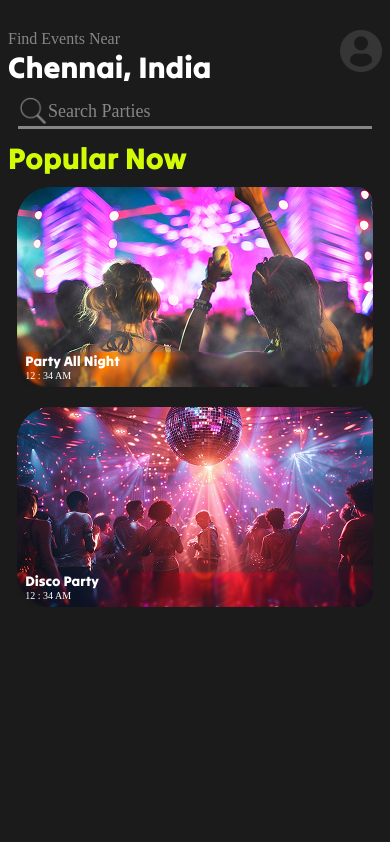
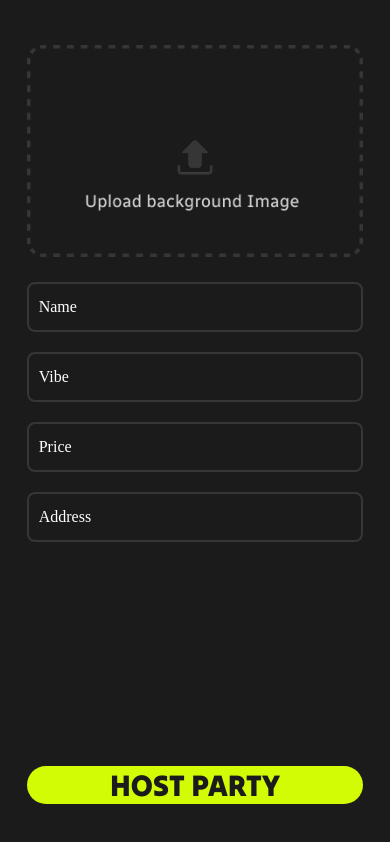
Before and after one commit to mohakdev/after-party, a React Native app in the folder party-app/: screen /Host in a window 390 px wide. Built offline with nearby package versions, Linux system fonts and the light colour scheme; a web font is replaced by a local one.

Commit message:
UI almost done

```diff
--- a/party-app/App.tsx
+++ b/party-app/App.tsx
@@ -12,6 +12,7 @@ import { backgroundColor } from './styles/colors';
 import OrderScreen from './screens/OrderScreen';
 import LoginScreen from './screens/LoginScreen';
 import ProfileScreen from './screens/ProfileScreen';
+import HostScreen from './screens/HostScreen';
 
 const Stack = createNativeStackNavigator<RootStackParamList>();
 
@@ -45,6 +46,7 @@ export default function App() {
         <Stack.Screen name="Party" component={PartyScreen} />
         <Stack.Screen name="Order" component={OrderScreen} />
         <Stack.Screen name="Profile" component={ProfileScreen} />
+        <Stack.Screen name="Host" component={HostScreen} />
       </Stack.Navigator>
     </NavigationContainer>
   );
--- a/party-app/screens/HomeScreen.tsx
+++ b/party-app/screens/HomeScreen.tsx
@@ -13,7 +13,6 @@ import Party, { PartyOne, PartyTwo } from '../types/party';
 type NavigationProps = NativeStackScreenProps<RootStackParamList, 'Home'>;
 
 const HomeScreen = ({ navigation }: NavigationProps) => {
-
     return (
         <View style={mainStyles.screen}>
             <View style={homeStyle.header}>
--- /dev/null
+++ b/party-app/screens/HostScreen.tsx
@@ -0,0 +1,34 @@
+import { View, Text, Image, Pressable, TextInput } from 'react-native'
+import React, { useEffect } from 'react'
+import { NativeStackScreenProps } from '@react-navigation/native-stack';
+import { RootStackParamList } from '../types/navigation';
+import mainStyles from '../styles/mainStyles';
+import homeStyle from '../styles/homeStyles';
+import { whiteColor } from '../styles/colors';
+import ActionButton from '../components/ActionButton';
+import loginStyle from '../styles/loginStyles';
+
+type NavigationProps = NativeStackScreenProps<RootStackParamList, 'Host'>;
+
+const HostScreen = ({ navigation }: NavigationProps) => {
+    const [partyName, setPartyName] = React.useState("Name");
+    const [vibe, setVibe] = React.useState("Vibe");
+    const [tkPrice, setTkPrice] = React.useState("Price");
+    const [address, setAddress] = React.useState("Address");
+
+
+    return (
+        <View style={mainStyles.screen}>
+            <Image style={{ resizeMode: 'contain', width: '90%', alignSelf: 'center' }} source={require('../assets/uploadPhoto.png')} />
+            <TextInput style={loginStyle.textInput} value={partyName} onChangeText={(text) => setPartyName(text)} />
+            <TextInput style={loginStyle.textInput} value={vibe} onChangeText={(text) => setVibe(text)} />
+            <TextInput style={loginStyle.textInput} value={tkPrice} onChangeText={(text) => setTkPrice(text)} />
+            <TextInput style={loginStyle.textInput} value={address} onChangeText={(text) => setAddress(text)} />
+
+
+            <ActionButton alignToBottom={true} onClick={() => navigation.navigate('Home')} title='HOST PARTY' />
+        </View>
+    )
+}
+
+export default HostScreen;
--- a/party-app/screens/ProfileScreen.tsx
+++ b/party-app/screens/ProfileScreen.tsx
@@ -34,7 +34,7 @@ const ProfileScreen = ({ navigation }: NavigationProps) => {
                 <Text style={[mainStyles.profilePageButtonText, { color: '#FF0000' }]}>Log out</Text>
             </Pressable>
 
-            <ActionButton alignToBottom={true} onClick={() => navigation.navigate('Home')} title='HOST NEW PARTY' />
+            <ActionButton alignToBottom={true} onClick={() => navigation.navigate('Host', { userId: '1234' })} title='NEW PARTY' />
         </View>
     )
 }
```
Also changed, not shown: party-app/package.json (+6 -6 lines), party-app/assets/uploadPhoto.png (added), 1 other file (tests, documents, lock files or other folders).
